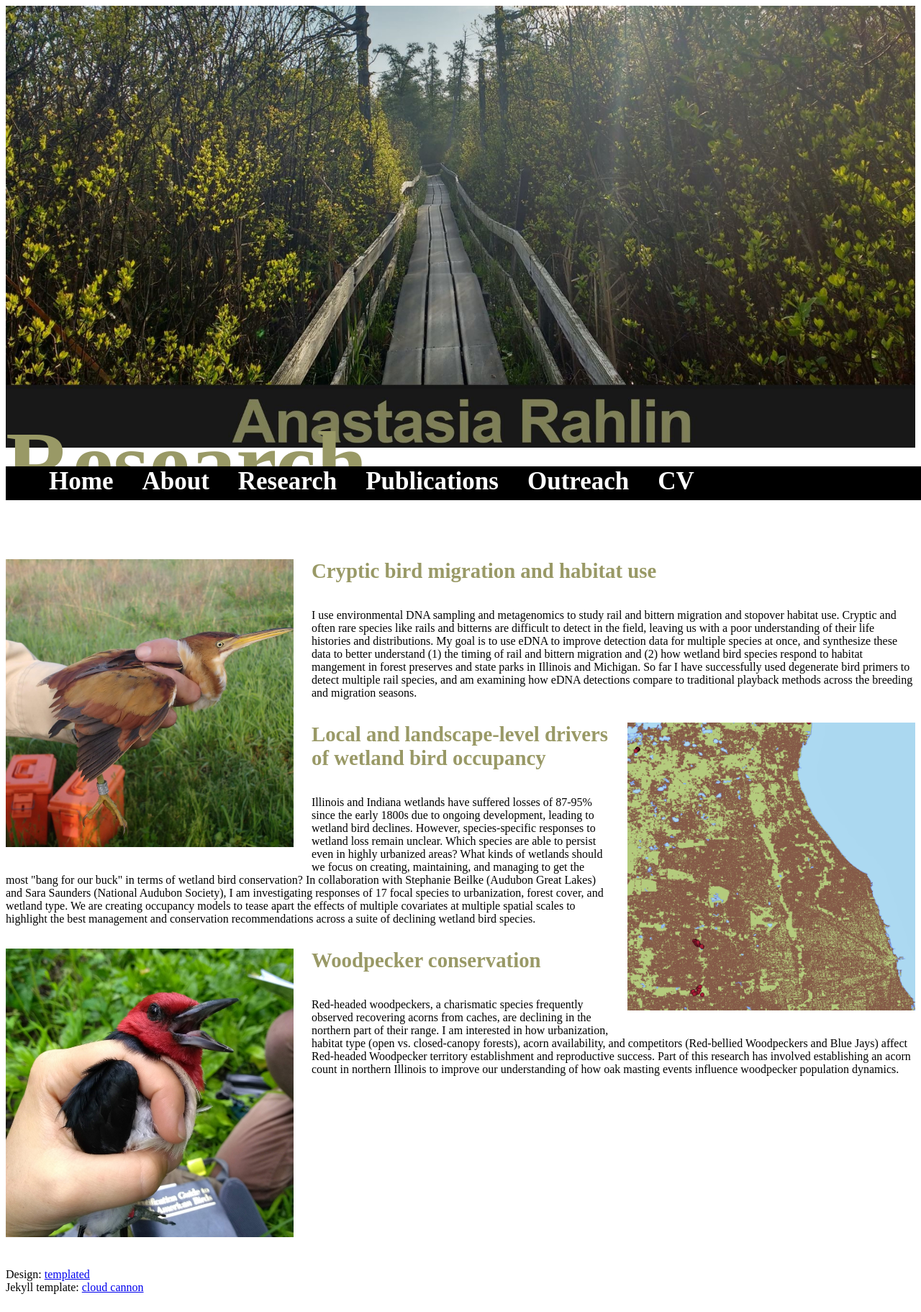
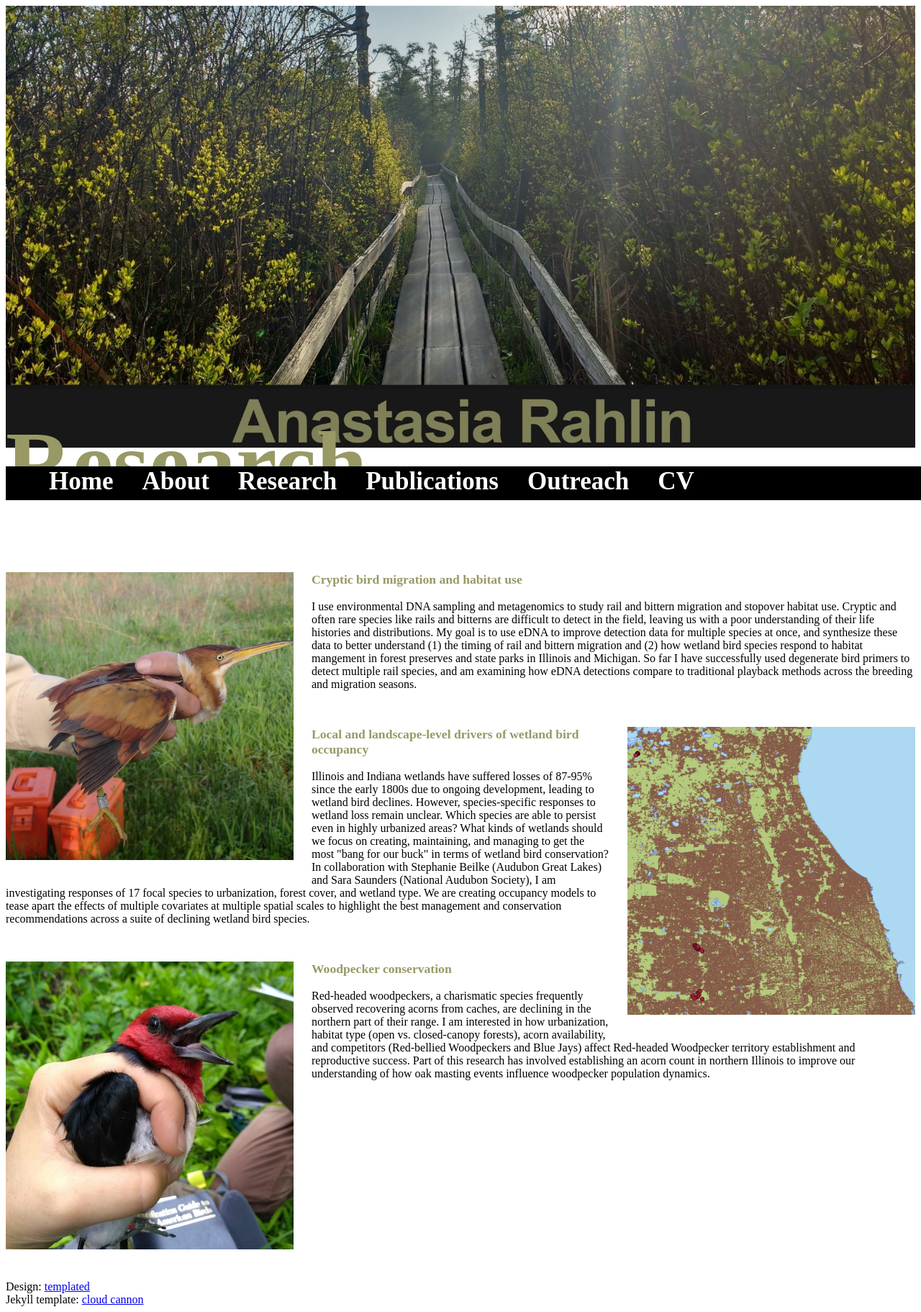
Before and after one commit to anarahlin/anarahlin.github.io, a Jekyll site: the page built from research.html, in a window 1280 px wide. Shown: the whole page at 72% size. Built offline with Jekyll 4.4.1, drawn with Linux system fonts in a browser that asks for light colours; nearby versions of some CDN libraries; comment, search, counter and statistics services are not loaded.

Commit message:
Update nav.html

```diff
--- a/_includes/nav.html
+++ b/_includes/nav.html
@@ -21,9 +21,9 @@
 		h3 {
 			/*small font for headers describing research */
 			display: block;
-			font-size: 1.8em;
-			margin-top: -.6em;
- 			margin-bottom: 0.6em;
+			font-size: 1.1em;
+			margin-top: 0em;
+ 			margin-bottom: 0em;
  			margin-left: 0;
   			margin-right: 0;
   			font-weight: bold;
```
